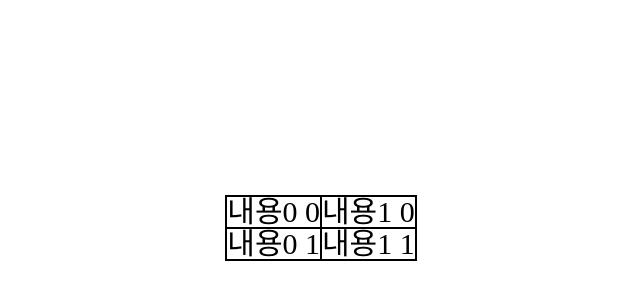
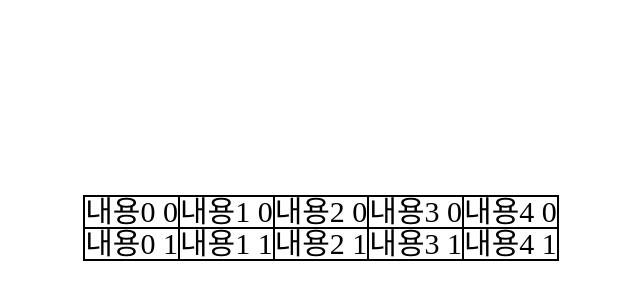
Before and after one commit to Barkshihun/table-to-text, a React (Vite) app: page / in a window 1280 px wide. Shown: the part 172-472 px from the top of the page, without its empty margins (319-959 px from the left). Built offline with nearby package versions, Linux system fonts and the light colour scheme.

Commit message:
표 만들기 개선

```diff
--- a/src/components/Desktop.tsx
+++ b/src/components/Desktop.tsx
@@ -6,15 +6,13 @@ import TableContents from "./TableContents";
 
 function Desktop() {
   const [rows, setRows] = useState(2);
-  const [cols, setCols] = useState(2);
+  const [cols, setCols] = useState(5);
   const onPlus = () => {};
   const onMinus = () => {};
   return (
     <main>
       <table>
-        <tbody>
-          {TableContents({ rows, cols }).map((item, index) => item)}
-        </tbody>
+        <TableContents rows={rows} cols={cols} />
       </table>
     </main>
   );
--- a/src/components/TableContents.tsx
+++ b/src/components/TableContents.tsx
@@ -2,11 +2,12 @@ import { useState } from "react";
 import { faPlus, faMinus } from "@fortawesome/free-solid-svg-icons";
 import { FontAwesomeIcon } from "@fortawesome/react-fontawesome";
 
+// tr이 행, td가 열
 function TableContents({ rows, cols }: { rows: number; cols: number }) {
   const trList = [];
-  for (let i = 0; i < cols; i++) {
-    let tdList = [];
-    for (let j = 0; j < rows; j++) {
+  for (let i = 0; i < rows; i++) {
+    const tdList = [];
+    for (let j = 0; j < cols; j++) {
       tdList.push(
         <td key={`${j}${i}`}>
           내용{j} {i}
@@ -14,9 +15,8 @@ function TableContents({ rows, cols }: { rows: number; cols: number }) {
       );
     }
     trList.push(<tr key={`${i}`}>{tdList.map((item, index) => item)}</tr>);
-    console.log(trList);
   }
-  return trList;
+  return <tbody>{trList}</tbody>;
 }
 
 export default TableContents;
```
